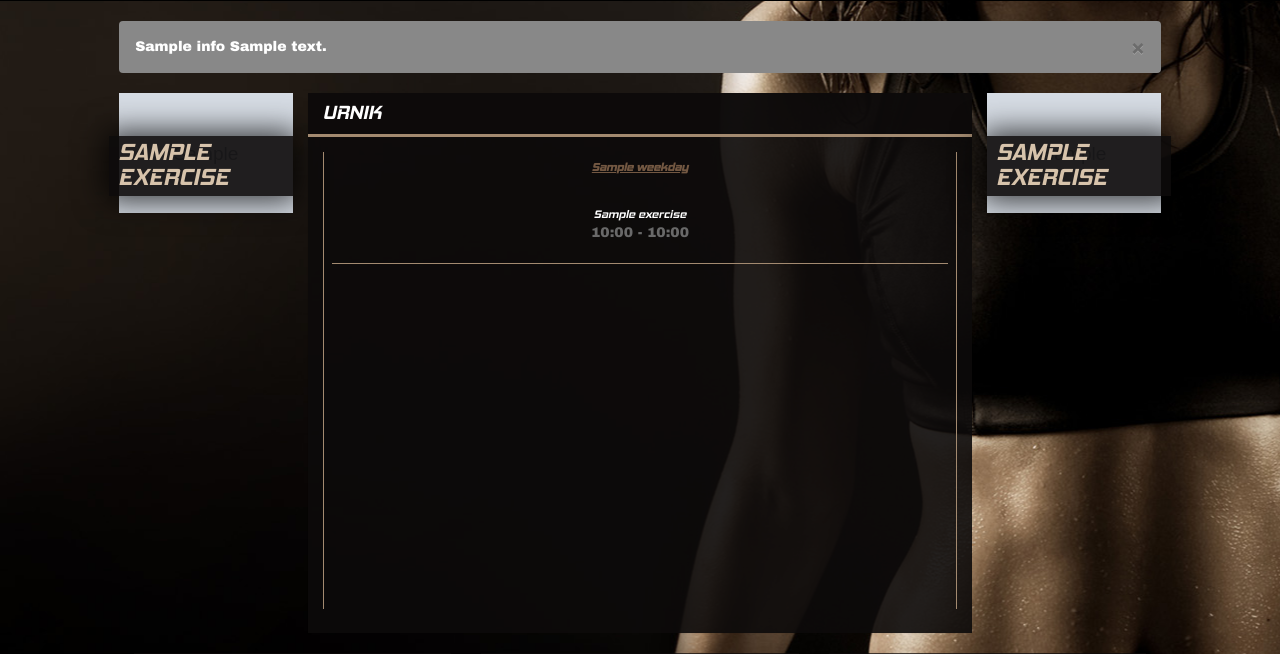
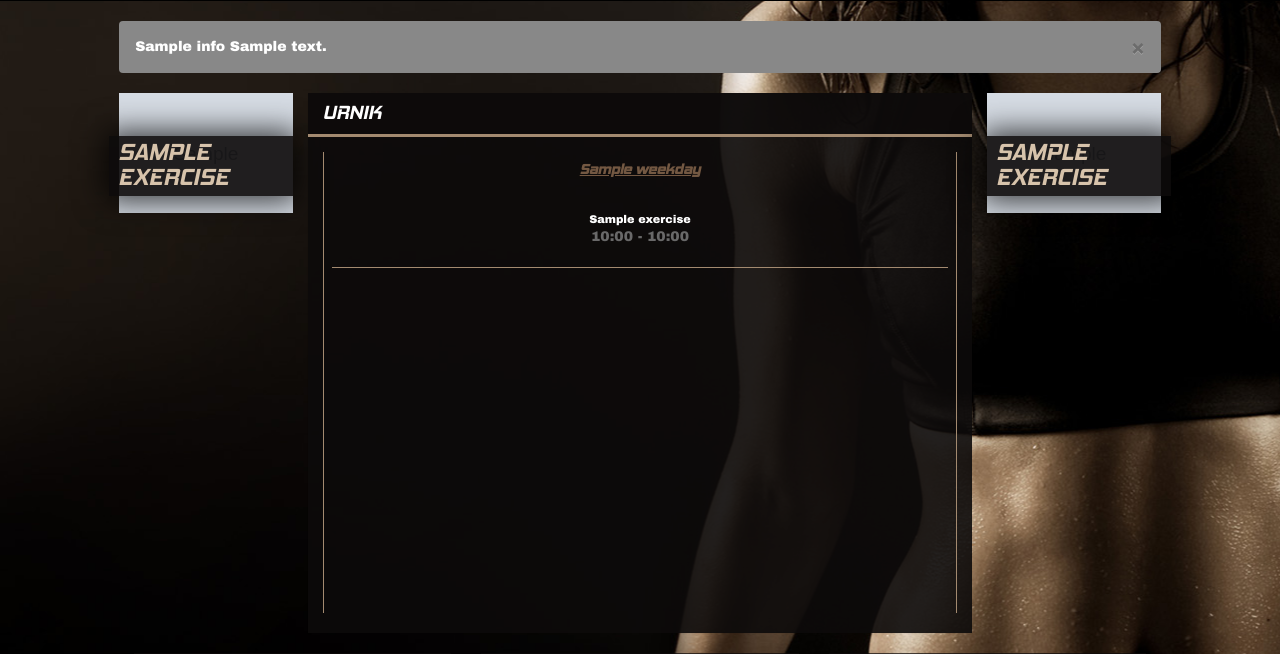
Before and after one commit to simonrakovic/peterklepec, a Django app: template templates/webpages/timetable.html in a window 1280 px wide. Shown: the part 261-915 px from the top of the page. Run offline with Django 3.2, Linux system fonts and the light colour scheme; tables that the repository leaves empty hold one stand-in row (values such as "Sample post"); the template is opened without the code that fills it: values that come from a table or form of the project are taken from there, most other values are stand-ins (such as "Sample title", 1, 10 or a date in 2020); grey boxes marked "Sample" are stand-in pictures; parts of the project's set-up code (start-up, migrations or seed data) failed here and were passed over; some libraries are stand-ins or nearby versions.

Commit message:
popravek

```diff
--- a/static/css/webpage/timetable.css
+++ b/static/css/webpage/timetable.css
@@ -100,7 +100,8 @@ a:hover, a:active, a:focus {
 .panel-table-data-title{
     margin-top: 25px;
     font-size: 1em;
-
+    font-family: "Arial Black", "Arial Bold", Gadget, sans-serif;
+    font-weight: bold;
     color:white;
 }
 
@@ -166,7 +167,7 @@ a:hover, a:active, a:focus {
     }
 
     .table > thead > tr > th{
-        font-size: 0.8em;
+        font-size: 1em;
     }
 }
 
```
